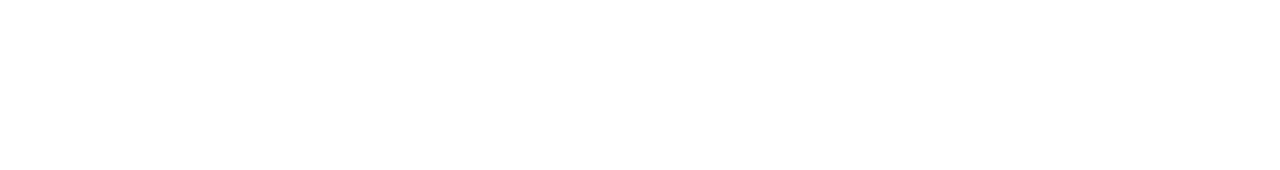
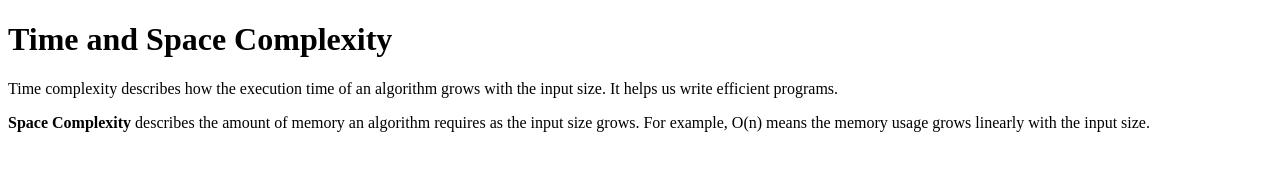
Before and after one commit to acciojob/time-and-space-complexity-KajalWagh-701, a website: page main.html in a window 1280 px wide. Drawn offline with Linux system fonts and the light colour scheme.

Commit message:
created a submission

```diff
--- a/main.html
+++ b/main.html
@@ -4,9 +4,15 @@
 
 <head>
 	<link rel="stylesheet" href="styles.css">
+	<title>Time and Space Complexity</title>
 </head>
 
 <body>
+	 <h1>Time and Space Complexity</h1>
+
+    <p>Time complexity describes how the execution time of an algorithm grows with the input size. It helps us write efficient programs.</p>
+
+    <p><b>Space Complexity</b> describes the amount of memory an algorithm requires as the input size grows. For example, O(n) means the memory usage grows linearly with the input size.</p>
 	<!-- the entire body must be written by student -->
     <script type="text/javascript" src="./script.js">
 </script>
```
